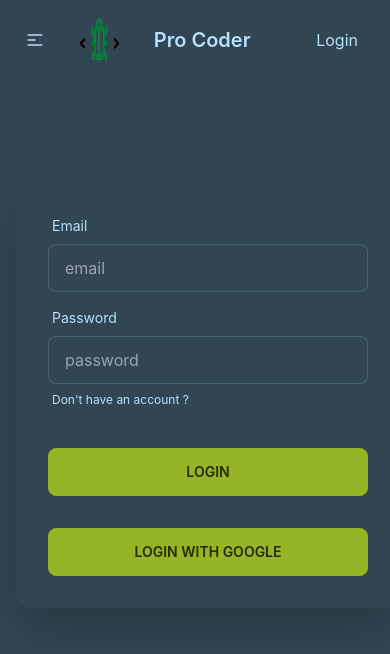
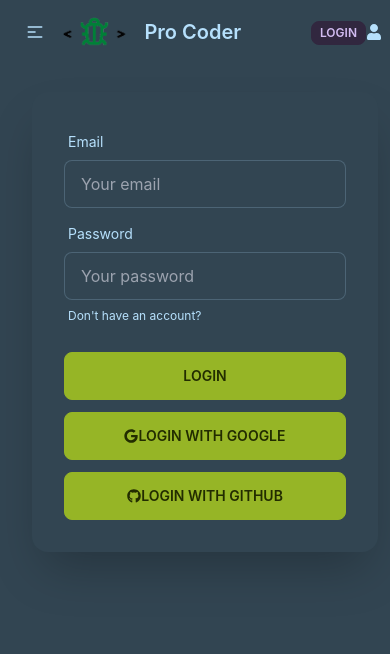
Before and after one commit to ifty17/Pro-coder-client, a React (Create React App) app: page /login in a window 390 px wide. Shown: the top 654 px of the page. Built offline with nearby package versions, Linux system fonts and the light colour scheme; no server answers.

Commit message:
added authentication

```diff
--- a/package.json
+++ b/package.json
@@ -13,8 +13,11 @@
     "react": "^18.2.0",
     "react-dom": "^18.2.0",
     "react-hot-toast": "^2.4.0",
+    "react-icons": "^4.6.0",
+    "react-pdf": "^5.7.2",
     "react-router-dom": "^6.4.2",
     "react-scripts": "5.0.1",
+    "sweetalert2": "^11.6.2",
     "web-vitals": "^2.1.4"
   },
   "scripts": {
--- /dev/null
+++ b/src/SignUp/Login.js
@@ -0,0 +1,93 @@
+import { GoogleAuthProvider } from 'firebase/auth';
+import React from 'react';
+import { useContext } from 'react';
+import {FaGoogle, FaGithub} from "react-icons/fa";
+import { Link, useNavigate } from 'react-router-dom';
+import { AuthContext } from '../context/AuthProvider/AuthProvider';
+
+const Login = () => {
+
+    const { providerLogin, signIn } = useContext(AuthContext);
+    const navigate = useNavigate();
+
+    const handleSubmit = (event) =>{
+        event.preventDefault();
+        const form = event.target;
+        const email = form.email.value;
+        const password = form.password.value;
+
+        signIn(email, password)
+        .then(result => {
+            const user = result.user;
+            console.log(user);
+            form.reset();
+            navigate('/');
+        })
+        .catch(error => console.error(error))
+
+
+    }
+
+
+    const googleProvider = new GoogleAuthProvider();
+
+    const handleGoogleSignIn = () =>{
+        providerLogin(googleProvider)
+        .then(result =>{
+            const user = result.user;
+            console.log(user);
+        })
+        .catch(error => console.error(error))
+
+    }
+
+
+    return (
+      <form onSubmit={handleSubmit} className=" mx-8 my-7 md:mx-64">
+            <div className="card flex-shrink-0  md:w-96 max-w-sm shadow-2xl bg-base-100">
+              <div className="card-body">
+                <div className="form-control">
+                  <label className="label">
+                    <span className="label-text">Email</span>
+                  </label>
+                  <input
+                    type="email"
+                    name='email'
+                    placeholder="Your email"
+                    className="input input-bordered"
+                    required
+                  />
+                </div>
+                <div className="form-control">
+                  <label className="label">
+                    <span className="label-text">Password</span>
+                  </label>
+                  <input
+                    type="password"
+                    name='password'
+                    placeholder="Your password"
+                    className="input input-bordered"
+                    required
+                  />
+                  <label className="label">
+                    <Link to={'/register'} className="label-text-alt link link-hover">
+                      Don't have an account?
+                    </Link>
+                  </label>
+                </div>
+                <div className="form-control ">
+                  <button className="btn btn-primary mt-3">Login</button>
+                  <button onClick={handleGoogleSignIn} className="btn btn-primary mt-3">
+                    <FaGoogle/>  Login with Google
+                  </button>
+                  <button className="btn btn-primary mt-3">
+                    <FaGithub/>  Login with GitHub
+                  </button>
+                </div>
+              </div>
+            </div>
+          </form>
+    );
+};
+
+export default Login;
--- a/src/authentication/Register.js
+++ b/src/SignUp/Register.js
@@ -1,57 +1,36 @@
 import React from 'react';
 import { useContext } from 'react';
 import { Link } from 'react-router-dom';
-import Header from '../components/Header/Header';
-import { AuthContext } from './AuthProvider';
+import { AuthContext } from '../context/AuthProvider/AuthProvider';
 
 const Register = () => {
 
-    const { createUser, updateUserProfile, verifyEmail } =
-      useContext(AuthContext);
+    const {createUser} = useContext(AuthContext);
 
     const handleSubmit = (event) =>{
         event.preventDefault();
         const form = event.target;
+        const name = form.name.value;
+        const photoURL = form.photoURL.value;
         const email = form.email.value;
         const password = form.password.value;
-        const photoURL = form.photoURL.value;
-        const name = form.name.value;
-        handleUpdateUserProfile(name, photoURL);
-        handleEmailVerification();
-        console.log(email, password, photoURL, name);
+        console.log(name, photoURL, email, password);
 
         createUser(email, password)
-        .then((result) =>{
+        .then(result =>{
             const user = result.user;
             console.log(user);
             form.reset();
         })
         .catch(error => console.error(error))
+
     }
-
-    const handleEmailVerification =() =>{
-        verifyEmail()
-        .then(() => {})
-        .catch((error) => console.log(error));
-    }
-
-    const handleUpdateUserProfile = (name, photoURL) => {
-      const profile = {
-        displayName: name,
-        photoURL: photoURL,
-      };
-      updateUserProfile(profile)
-        .then(() => {})
-        .catch((error) => console.error(error));
-    };
 
 
     return (
-      <div>
-        <div className="hero md:mx-32">
-          <div className="hero-content ">
-            <div className="card  w-96  shadow-2xl bg-base-100">
-              <form onSubmit={handleSubmit} className="card-body">
+      <form onSubmit={handleSubmit} className=" mx-8  md:mx-64">
+            <div className="card flex-shrink-0  md:w-96 max-w-sm shadow-2xl bg-base-100">
+              <div className="card-body">
                 <div className="form-control">
                   <label className="label">
                     <span className="label-text">Name</span>
@@ -59,7 +38,7 @@ const Register = () => {
                   <input
                     type="text"
                     name='name'
-                    placeholder="Name"
+                    placeholder="Your Name"
                     className="input input-bordered"
                   />
                 </div>
@@ -70,7 +49,7 @@ const Register = () => {
                   <input
                     type="text"
                     name='photoURL'
-                    placeholder="Photo URL"
+                    placeholder="Your Photo URL"
                     className="input input-bordered"
                   />
                 </div>
@@ -81,8 +60,9 @@ const Register = () => {
                   <input
                     type="email"
                     name='email'
-                    placeholder="email"
+                    placeholder="Your email address"
                     className="input input-bordered"
+                    required
                   />
                 </div>
                 <div className="form-control">
@@ -92,23 +72,24 @@ const Register = () => {
                   <input
                     type="password"
                     name='password'
-                    placeholder="password"
+                    placeholder="Your email password"
                     className="input input-bordered"
                   />
                   <label className="label">
-                    <Link to={'/login'} className="label-text-alt link link-hover">
-                      Already have an account
+                    <Link
+                      to={"/login"}
+                      className="label-text-alt link link-hover"
+                    >
+                      Already have an account?
                     </Link>
                   </label>
                 </div>
-                <div className="form-control mt-6">
-                  <button className="btn btn-primary">Register</button>
+                <div className="form-control ">
+                  <button className="btn btn-primary mt-3">Register</button>
                 </div>
-              </form>
+              </div>
             </div>
-          </div>
-        </div>
-      </div>
+      </form>
     );
 };
 
--- a/src/authentication/AuthProvider.js
+++ /dev/null
@@ -1,69 +0,0 @@
-import React, { useEffect } from 'react';
-import { createContext } from 'react';
-import {createUserWithEmailAndPassword, getAuth, onAuthStateChanged, sendEmailVerification, signInWithEmailAndPassword, signInWithPopup, signOut, updateProfile} from 'firebase/auth'
-import app from '../firebase/firebase.config';
-import { useState } from 'react';
-
-
-export const AuthContext = createContext();
-const auth = getAuth(app);
-
-
-const AuthProvider = ({children}) => {
-    const [user, setUser] = useState(null);
-
-    const providerLogin = (provider) =>{
-        return signInWithPopup(auth, provider);
-    }
-
-    const createUser = (email, password) =>{
-        return createUserWithEmailAndPassword(auth, email, password);
-    }
-
-    const signIn = (email, password) =>{
-        return signInWithEmailAndPassword(auth, email, password);
-    }
-
-    const logOut = () =>{
-        signOut(auth);
-    }
-
-    const verifyEmail = () => {
-      return sendEmailVerification(auth.currentUser);
-    };
-
-    const updateUserProfile = (profile) => {
-      return updateProfile(auth.currentUser, profile);
-    };
-
-      useEffect(() => {
-        const unsubscribe = onAuthStateChanged(auth, (currentUser) => {
-          console.log('inside auth state changed',currentUser);
-          if (currentUser === null || currentUser.emailVerified) {
-            setUser(currentUser);
-          }
-        });
-        return () => {
-          unsubscribe();
-        };
-      }, []);
-
-    const authInfo = {
-      user,
-      createUser,
-      signIn,
-      logOut,
-      providerLogin,
-      updateUserProfile,
-      verifyEmail,
-    };
-    return (
-        <div>
-            <AuthContext.Provider value={authInfo}>
-                {children}
-            </AuthContext.Provider>
-        </div>
-    );
-};
-
-export default AuthProvider;
--- a/src/authentication/Login.js
+++ /dev/null
@@ -1,89 +0,0 @@
-import { GoogleAuthProvider } from 'firebase/auth';
-import React from 'react';
-import { useContext } from 'react';
-import { Link } from 'react-router-dom';
-import Header from '../components/Header/Header';
-import { AuthContext } from './AuthProvider';
-
-const Login = () => {
-
-    const { signIn, providerLogin } = useContext(AuthContext);
-
-    const googleProvider = new GoogleAuthProvider();
-    const handleGoogleSignIn = () =>{
-        providerLogin(googleProvider)
-        .then((result) =>{
-            const user = result.user;
-            console.log(user)
-        })
-        .catch(error => console.error(error))
-    }
-
-    const handleSubmit = event =>{
-        event.preventDefault();
-        const form = event.target;
-        const email = form.email.value;
-        const password = form.password.value;
-        signIn(email, password)
-        .then((result) =>{
-            const user = result.user;
-            console.log(user);
-            form.reset();
-        })
-        .catch(error => console.error(error))
-    }
-
-    return (
-      <div className="hero md:mx-32">
-        <div className="hero-content ">
-          <div className="card  w-96  shadow-2xl bg-base-100">
-            <form onSubmit={handleSubmit} className="card-body">
-              <div className="form-control">
-                <label className="label">
-                  <span className="label-text">Email</span>
-                </label>
-                <input
-                  type="email"
-                  name="email"
-                  placeholder="email"
-                  className="input input-bordered"
-                />
-              </div>
-              <div className="form-control">
-                <label className="label">
-                  <span className="label-text">Password</span>
-                </label>
-                <input
-                  type="password"
-                  name="password"
-                  placeholder="password"
-                  className="input input-bordered"
-                />
-                <label className="label">
-                  <Link
-                    to={"/register"}
-                    className="label-text-alt link link-hover"
-                  >
-                    Don't have an account ?
-                  </Link>
-                </label>
-              </div>
-              <div className="form-control mt-6">
-                <button className="btn btn-primary">Login</button>
-              </div>
-              <div className="form-control mt-6">
-                <button
-                  onClick={handleGoogleSignIn}
-                  className="btn btn-primary"
-                >
-                  Login with Google
-                </button>
-              </div>
-            </form>
-          </div>
-        </div>
-      </div>
-    );
-};
-
-export default Login;
--- a/src/components/CheckOut/CheckOut.js
+++ b/src/components/CheckOut/CheckOut.js
@@ -20,7 +20,7 @@ const CheckOut = () => {
               {details}
             </p>
             <p>${price}</p>
-            <button className="btn btn-primary">Get Started</button>
+            <button className="btn btn-primary">Confirm Checkout</button>
           </div>
         </div>
       </div>
--- a/src/components/Header/Header.js
+++ b/src/components/Header/Header.js
@@ -1,15 +1,13 @@
-import React from 'react';
-import { Link } from 'react-router-dom';
-import LeftSideCategory from '../LeftSideCategory/LeftSideCategory';
-import logo1 from '../../assects/logo1.png'
-import { useContext } from 'react';
-import { AuthContext } from '../../authentication/AuthProvider';
+import React from "react";
+import { Link } from "react-router-dom";
+import LeftSideCategory from "../LeftSideCategory/LeftSideCategory";
+import logo1 from "../../assects/logo1.png";
+import { useContext } from "react";
+import { FaUser } from "react-icons/fa";
+import { AuthContext } from "../../context/AuthProvider/AuthProvider";
 
 const Header = () => {
-
-    const {user, logOut} = useContext(AuthContext);
-    console.log(user);
-
+  const { user, logOut } = useContext(AuthContext);
 
   const handleLogOut = () =>{
     logOut()
@@ -59,7 +57,7 @@ const Header = () => {
           </ul>
         </div>
 
-          <img src={logo1} alt="" className=" w-[40%] md:w-[15%] btn btn-ghost" />
+        <img src={logo1} alt="" className=" w-[35%] md:w-[15%]" />
         <Link to={"/"} className="btn btn-ghost normal-case text-xl">
           Pro Coder
         </Link>
@@ -81,27 +79,35 @@ const Header = () => {
         </ul>
       </div>
       <div className="navbar-end">
-          <>
         {user?.uid ? (
           <>
-                <button onClick={handleLogOut} variant="light">
-                  Log Out
+            <span>{user?.displayName}</span>
+            <button onClick={handleLogOut} className="btn btn-xs">
+              Logout
             </button>
           </>
         ) : (
           <>
-                <Link to="/login">Login</Link>
+            <Link to={"/login"}>
+              <button className="btn btn-xs">
+                Login
+              </button>
+            </Link>
           </>
         )}
-          </>
-          <>
+        {user?.photoURL ? (
           <img
+            className="rounded-full"
+            style={{ height: "30px" }}
             src={user?.photoURL}
-              style={{ height: "40px" }}
-              className="rounded-full m-3"
             alt=""
           />
-          </>
+        ) : (
+          <FaUser></FaUser>
+        )}
+        {/* <Link to={"/login"} className="btn">
+          Login
+        </Link> */}
       </div>
     </div>
   );
--- /dev/null
+++ b/src/context/AuthProvider/AuthProvider.js
@@ -0,0 +1,49 @@
+import { createContext } from 'react';
+import {createUserWithEmailAndPassword, getAuth, onAuthStateChanged, signInWithEmailAndPassword, signInWithPopup, signOut} from 'firebase/auth'
+import app from '../../firebase/firebase.config';
+import { useState } from 'react';
+import { useEffect } from 'react';
+
+
+export const AuthContext = createContext();
+const auth = getAuth(app);
+const AuthProvider = ({children}) => {
+
+    const [user, setUser] = useState(null);
+
+    const providerLogin = (provider) =>{
+        return signInWithPopup(auth, provider);
+    }
+
+    const createUser = (email, password) =>{
+        return createUserWithEmailAndPassword(auth, email, password);
+    }
+
+    const signIn = (email, password) =>{
+        return signInWithEmailAndPassword(auth, email, password);
+    }
+
+    const logOut = () =>{
+        return signOut(auth);
+    }
+
+    useEffect(() =>{
+        const unSubscribe = onAuthStateChanged(auth, (currentUser) =>{
+            console.log('user inside state changed', currentUser);
+            setUser(currentUser);
+        })
+        return () =>{
+            unSubscribe();
+        }
+    } ,[])
+
+    const authInfo = { user, providerLogin, logOut, createUser, signIn };
+
+    return (
+        <AuthContext.Provider value={authInfo}>
+            {children}
+        </AuthContext.Provider>
+    );
+};
+
+export default AuthProvider;
--- a/src/index.js
+++ b/src/index.js
@@ -3,13 +3,14 @@ import ReactDOM from 'react-dom/client';
 import './index.css';
 import App from './App';
 import reportWebVitals from './reportWebVitals';
-import AuthProvider from './authentication/AuthProvider';
+import AuthProvider from './context/AuthProvider/AuthProvider';
+
 
 const root = ReactDOM.createRoot(document.getElementById('root'));
 root.render(
   <React.StrictMode>
     <AuthProvider>
-      <App />
+        <App />
     </AuthProvider>
   </React.StrictMode>
 );
--- a/src/layouts/Main.js
+++ b/src/layouts/Main.js
@@ -1,8 +1,6 @@
-import { Container } from 'postcss';
 import React from 'react';
 import { Outlet } from 'react-router-dom';
 import Header from '../components/Header/Header';
-import Home from '../components/Home/Home';
 import LeftSideCategory from '../components/LeftSideCategory/LeftSideCategory';
 
 const Main = () => {
@@ -10,8 +8,8 @@ const Main = () => {
       <div>
         <Header></Header>
 
-        <div className=" my-20 flex">
-          <div className="mx-10 pl-10  hidden md:block ">
+        <div className=" flex">
+          <div className="mx-10 mt-5 pl-10  hidden md:block ">
             <LeftSideCategory></LeftSideCategory>
           </div>
 
```
Also changed, not shown: src/routes/PrivateRoute.js (added, +11 -0 lines), src/routes/Routes.js (+8 -3 lines), 1 other file (tests, documents, lock files or other folders). Lines whose indentation alone changed are shown as unchanged.
